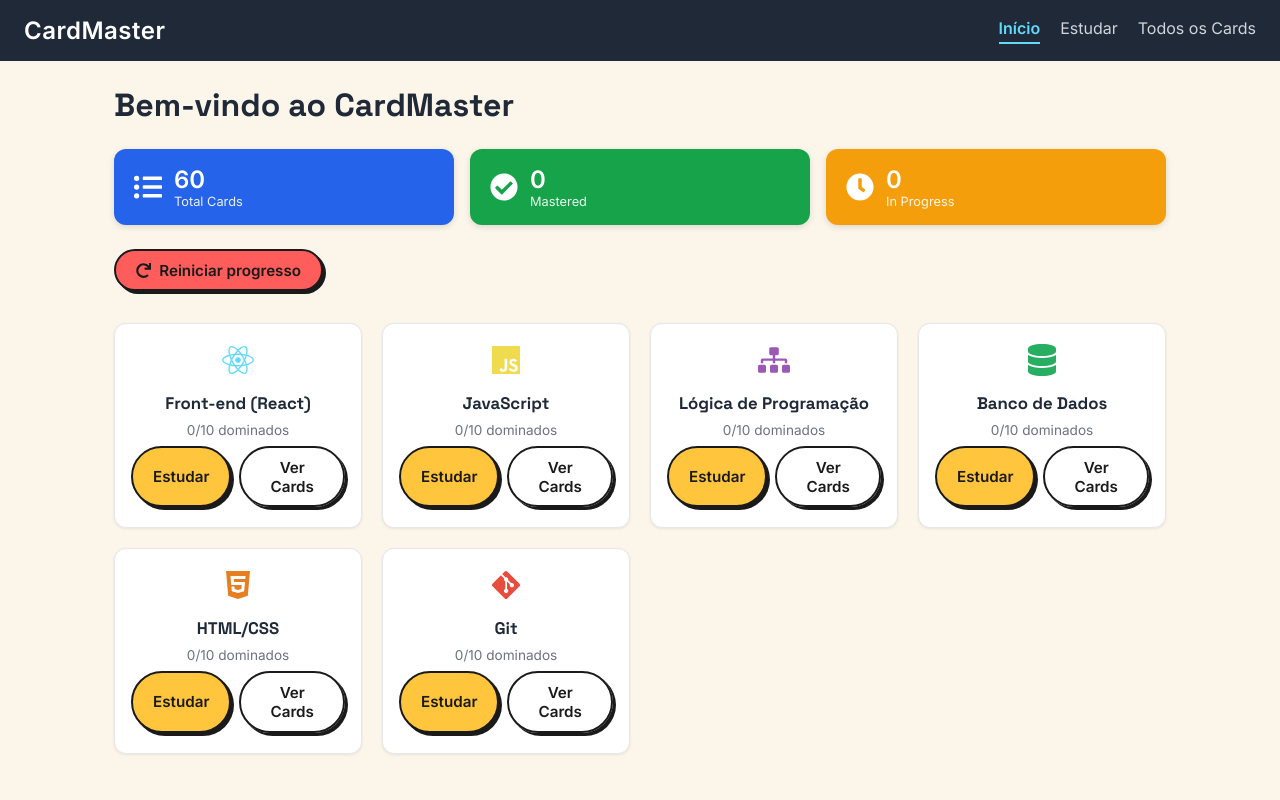
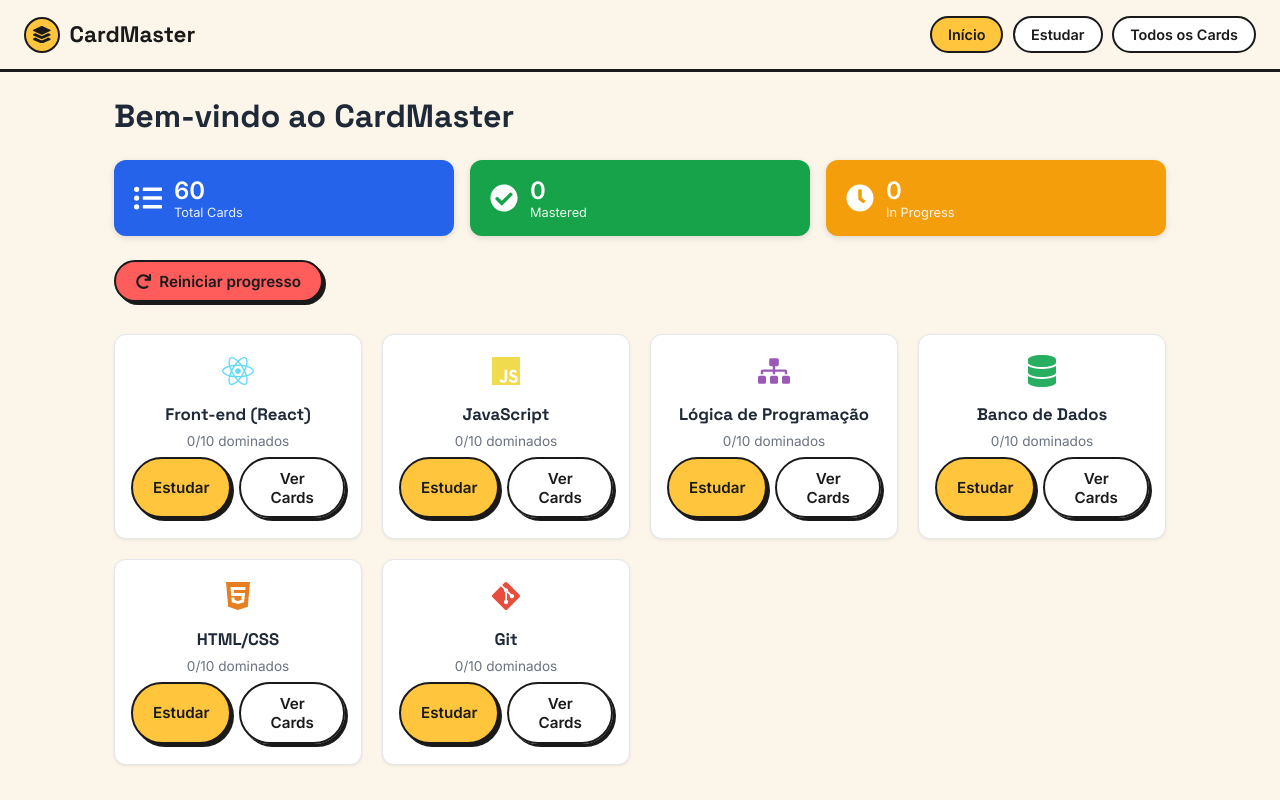
Before and after one commit to Cleok3Lima/frontend-avancado-mvp, a React (Vite) app: page / in a window 1280 px wide. Built offline with nearby package versions, Linux system fonts and the light colour scheme.

Commit message:
style: reskin HeaderNavegacao with logo badge and pill nav

```diff
--- a/src/components/HeaderNavegacao/HeaderNavegacao.jsx
+++ b/src/components/HeaderNavegacao/HeaderNavegacao.jsx
@@ -1,6 +1,7 @@
 import { useLocation } from "react-router-dom";
+import { FaLayerGroup } from "react-icons/fa";
 import { useFlashcards } from "../../context/FlashcardsContext";
-import { HeaderWrapper, Logo, Nav, NavLinkStyled } from "./HeaderNavegacao.styles";
+import { HeaderWrapper, LogoWrapper, LogoBadge, Logo, Nav, NavLinkStyled } from "./HeaderNavegacao.styles";
 
 export function HeaderNavegacao() {
   const location = useLocation();
@@ -13,7 +14,12 @@ export function HeaderNavegacao() {
 
   return (
     <HeaderWrapper>
-      <Logo>CardMaster</Logo>
+      <LogoWrapper>
+        <LogoBadge>
+          <FaLayerGroup aria-hidden="true" />
+        </LogoBadge>
+        <Logo>CardMaster</Logo>
+      </LogoWrapper>
       <Nav>
         <NavLinkStyled to="/" $active={isHomeActive}>
           Início
--- a/src/components/HeaderNavegacao/HeaderNavegacao.styles.js
+++ b/src/components/HeaderNavegacao/HeaderNavegacao.styles.js
@@ -1,44 +1,68 @@
 import styled from "styled-components";
 import { Link } from "react-router-dom";
+import { tokens } from "../../styles/tokens";
 
 export const HeaderWrapper = styled.header`
   display: flex;
   align-items: center;
   justify-content: space-between;
   padding: 1rem 1.5rem;
-  background-color: #1f2937;
-  color: #fff;
+  background-color: ${tokens.colors.canvas};
+  border-bottom: 3px solid ${tokens.colors.ink};
   flex-wrap: wrap;
   gap: 0.75rem;
 
-  @media (max-width: 600px) {
+  @media (max-width: 640px) {
     flex-direction: column;
     align-items: flex-start;
   }
 `;
 
+export const LogoWrapper = styled.div`
+  display: flex;
+  align-items: center;
+  gap: 0.6rem;
+`;
+
+export const LogoBadge = styled.div`
+  display: flex;
+  align-items: center;
+  justify-content: center;
+  width: 36px;
+  height: 36px;
+  border-radius: 50%;
+  background-color: ${tokens.colors.sunshine};
+  border: 2px solid ${tokens.colors.ink};
+  color: ${tokens.colors.ink};
+  font-size: 1.1rem;
+`;
+
 export const Logo = styled.span`
-  font-size: 1.5rem;
+  font-family: ${tokens.fonts.display};
+  font-size: 1.4rem;
   font-weight: 700;
-  letter-spacing: 0.5px;
+  color: ${tokens.colors.ink};
 `;
 
 export const Nav = styled.nav`
   display: flex;
-  gap: 1.25rem;
+  gap: 0.6rem;
   flex-wrap: wrap;
 `;
 
 export const NavLinkStyled = styled(Link)`
-  color: ${(props) => (props.$active ? "#61dafb" : "#d1d5db")};
-  font-weight: ${(props) => (props.$active ? "700" : "400")};
+  font-size: 0.9rem;
+  font-weight: 600;
+  padding: 0.5rem 1rem;
+  border: 2px solid ${tokens.colors.ink};
+  border-radius: ${tokens.radii.pill};
   text-decoration: none;
-  border-bottom: ${(props) => (props.$active ? "2px solid #61dafb" : "2px solid transparent")};
-  padding-bottom: 0.25rem;
+  color: ${tokens.colors.ink};
+  background-color: ${(props) => (props.$active ? tokens.colors.sunshine : tokens.colors.surface)};
   opacity: ${(props) => (props.$disabled ? 0.4 : 1)};
   pointer-events: ${(props) => (props.$disabled ? "none" : "auto")};
 
   &:hover {
-    color: #61dafb;
+    filter: brightness(0.97);
   }
 `;
```
